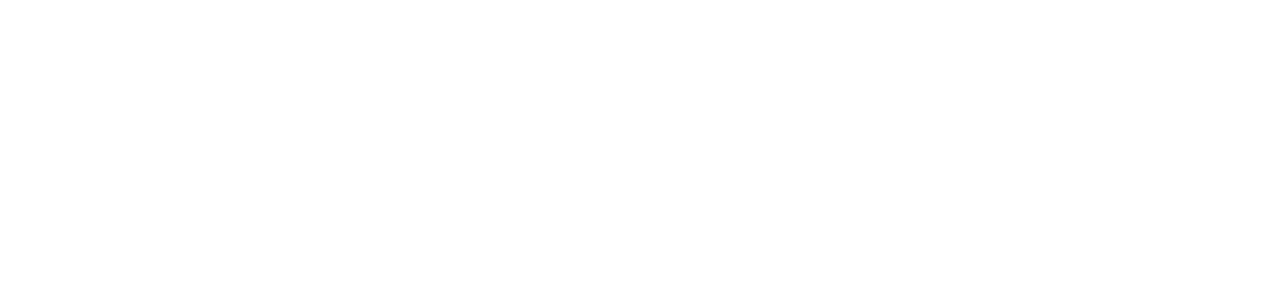
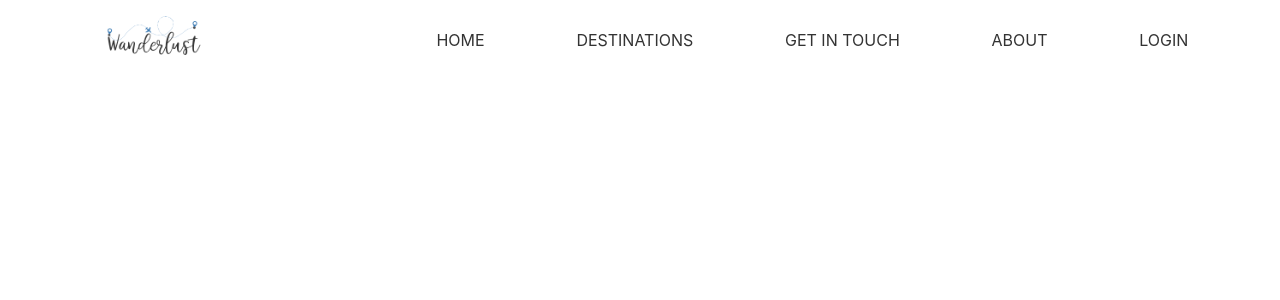
Before and after one commit to Wanderlust-Build-Week/Front-End, a React (Create React App) app in the folder wanderlust/: page / in a window 1280 px wide. Shown: the top 300 px of the page. Built offline with nearby package versions, Linux system fonts and the light colour scheme.

Commit message:
Navbar started

```diff
--- a/wanderlust/src/App.js
+++ b/wanderlust/src/App.js
@@ -1,11 +1,11 @@
 import React from 'react';
-import logo from './logo.svg';
 import './App.css';
+import NavBar from './Components/NavBar/NavBar'
 
 function App() {
   return (
     <div className="App">
-
+      <NavBar />
     </div>
   );
 }
--- /dev/null
+++ b/wanderlust/src/Components/NavBar/MenuData.js
@@ -0,0 +1,24 @@
+export const MenuData = [
+    {
+        label: 'HOME',
+        path: '#',
+    },
+    {
+        label: 'DESTINATIONS',
+        path: '#',
+    },
+    {
+        label: 'GET IN TOUCH',
+        path: '#',
+    },
+    {
+        label: 'ABOUT',
+        path: '#',
+    },
+    {
+        label: 'LOGIN',
+        path: '#',
+    },
+
+
+];
--- /dev/null
+++ b/wanderlust/src/Components/NavBar/NavBar.js
@@ -0,0 +1,33 @@
+import React from 'react';
+// import { Link } from 'react-router-dom';
+// import './NavBar.scss';
+import { MenuData } from './MenuData';
+import Logo from '../../assests/wanderlust-logo.png';
+import { StyledNav } from '../../Styles/StyledNav';
+
+const NavBar = () => {
+
+  return (
+    <StyledNav>
+    <div className='NavBar'>
+      <div className='logo'><img src={Logo} alt="logo" />
+      </div>
+
+        <div className="menu-list-wrapper">
+              {MenuData.length && (
+                <ul className="menu-items">
+                  {MenuData.map( item => (
+                    <li className="menu-list" key={item.label}>
+                      <a className="menu-link" href={item.path}>{item.label}</a>
+                    </li>
+                  ))}
+                </ul>
+
+              )}
+        </div>
+    </div>
+    </StyledNav>
+  );
+};
+
+export default NavBar;
--- /dev/null
+++ b/wanderlust/src/Styles/StyledNav.js
@@ -0,0 +1,38 @@
+import styled from 'styled-components';
+
+export const StyledNav = styled.div`
+
+
+
+    .NavBar {
+        display: flex;
+        background-color: rgba(255, 255, 255, 0.2);
+        height: 80px;
+    }
+    .logo{
+        width: 25%;
+    }
+    img{
+        width:35%;
+    }
+
+    .menu-list-wrapper{
+        display: flex;
+    align-items: center;
+        width: 80%;
+    }
+    .menu-items{
+        display: flex;
+        justify-content: space-evenly;
+        align-content: center;
+        width: 100%;
+        list-style-type: none;
+
+    }
+
+    .menu-link{
+        text-decoration: none;
+        color: #333333;
+
+    }
+`
--- a/wanderlust/src/index.js
+++ b/wanderlust/src/index.js
@@ -3,8 +3,12 @@ import ReactDOM from 'react-dom';
 import './index.css';
 import App from './App';
 import * as serviceWorker from './serviceWorker';
+import { BrowserRouter as Router } from 'react-router-dom';
 
-ReactDOM.render(<App />, document.getElementById('root'));
+
+ReactDOM.render( <Router>
+    <App />
+</Router>,  document.getElementById('root'));
 
 // If you want your app to work offline and load faster, you can change
 // unregister() to register() below. Note this comes with some pitfalls.
```
Also changed, not shown: wanderlust/src/assests/wanderlust-logo.png (added).
